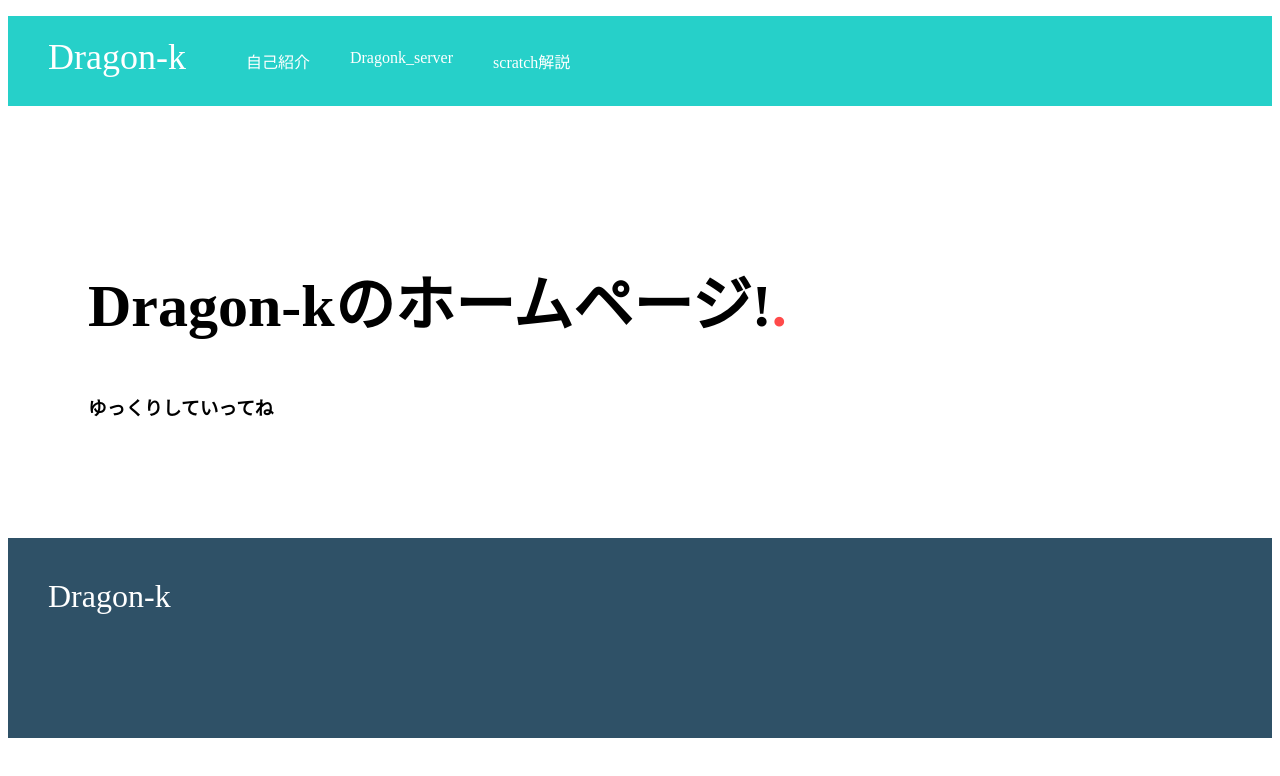
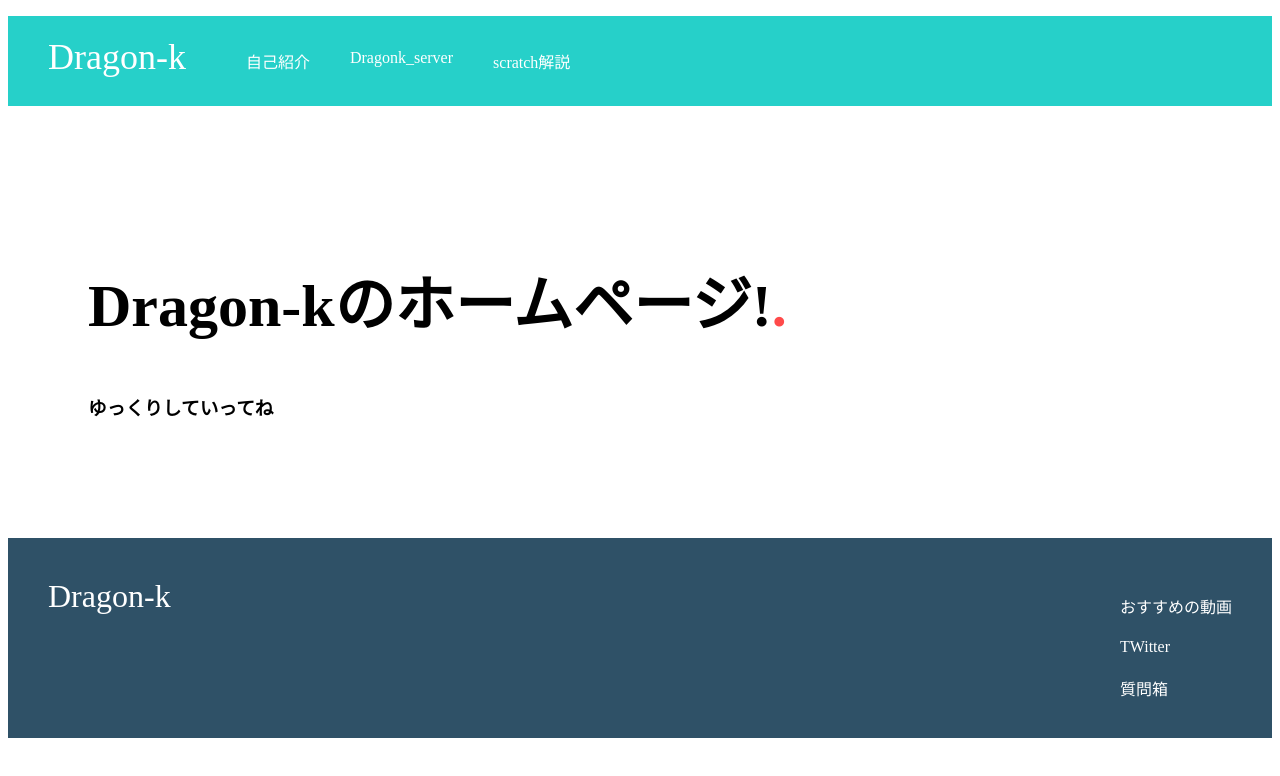
Before and after one commit to dragon-k/github.io, a plain HTML site: page index.html in a window 1280 px wide. Drawn offline with Linux system fonts and the light colour scheme.

Commit message:
Update index.html

```diff
--- a/index.html
+++ b/index.html
@@ -33,10 +33,14 @@
       </div>
     </div>
 
-    <div class="footer">
+   <div class="footer">
       <div class="footer-logo">Dragon-k</div>
       <div class="footer-list">
-
+        <ul>
+          <li>おすすめの動画</li>
+          <li>TWitter</li>
+          <li>質問箱</li>
+        </ul>
       </div>
     </div>
   </body>
```
